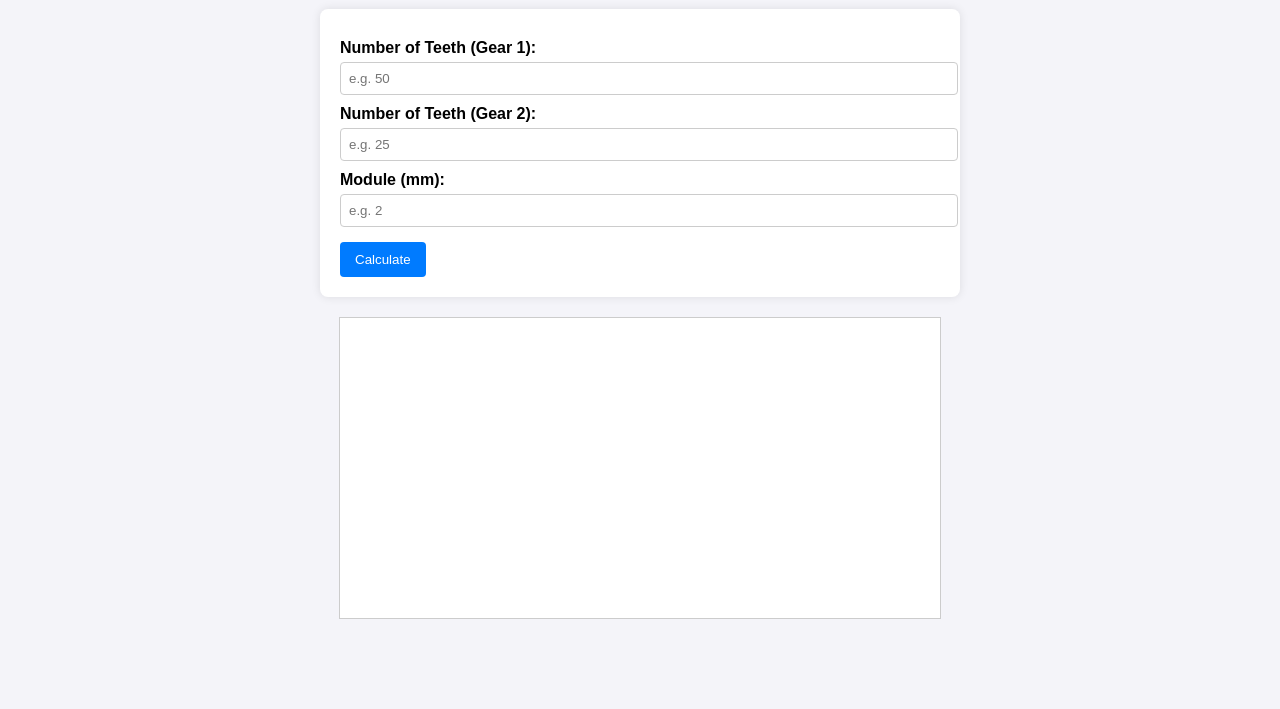
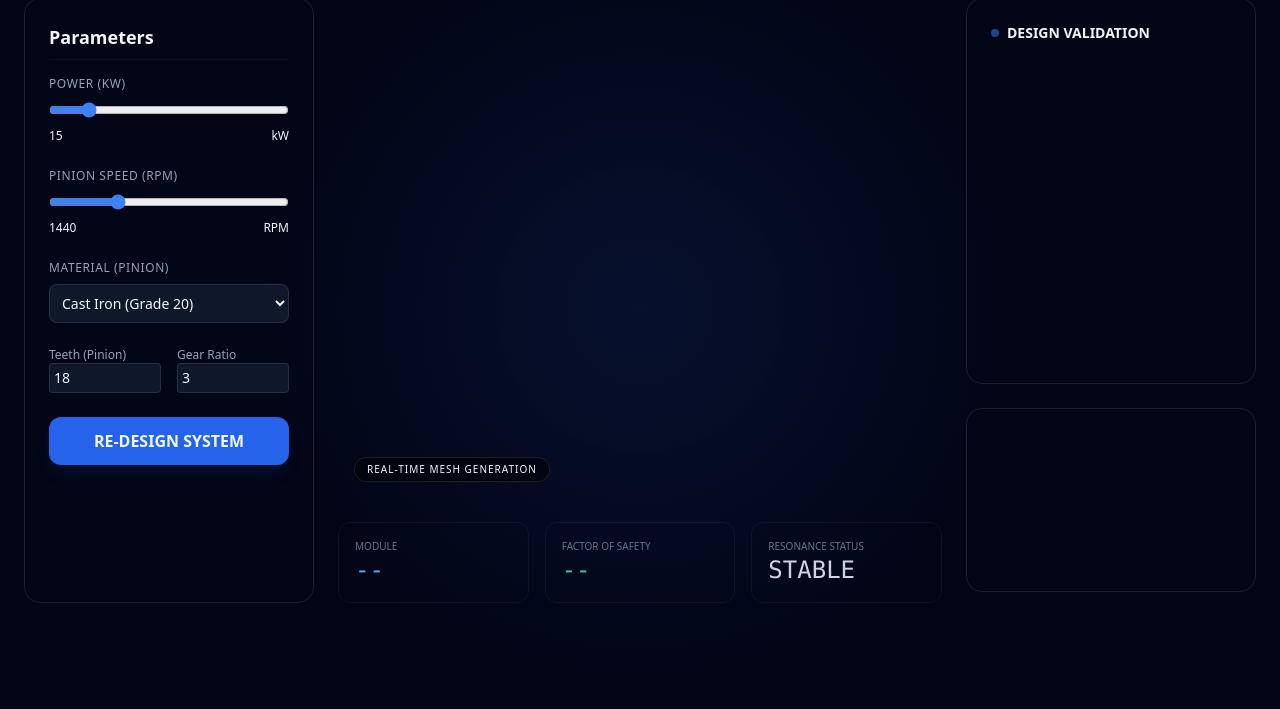
Before and after one commit to swati072/Swati-Talikoti, a plain HTML site: page index.html in a window 1280 px wide. Shown: the part 91-800 px from the top of the page. Drawn offline with nearby package versions, Linux system fonts and the light colour scheme.

Commit message:
Refactor index.html for SpurGear Pro redesign
Updated the Spur Gear Calculator to SpurGear Pro with new styles, scripts, and layout enhancements.

```diff
--- a/index.html
+++ b/index.html
@@ -1,176 +1,112 @@
 <!DOCTYPE html>
 <html lang="en">
 <head>
-  <meta charset="UTF-8">
-  <meta name="viewport" content="width=device-width, initial-scale=1.0">
-  <title>Spur Gear Calculator</title>
-  <style>
-    body {
-      font-family: Arial, sans-serif;
-      background: #f4f4f9;
-      margin: 0;
-      padding: 20px;
-    }
-    h1 {
-      text-align: center;
-      color: #333;
-    }
-    .calculator {
-      max-width: 600px;
-      margin: auto;
-      background: #fff;
-      padding: 20px;
-      border-radius: 8px;
-      box-shadow: 0 0 10px rgba(0,0,0,0.1);
-    }
-    label {
-      display: block;
-      margin-top: 10px;
-      font-weight: bold;
-    }
-    input {
-      width: 100%;
-      padding: 8px;
-      margin-top: 5px;
-      border: 1px solid #ccc;
-      border-radius: 4px;
-    }
-    button {
-      margin-top: 15px;
-      padding: 10px 15px;
-      background: #007bff;
-      color: white;
-      border: none;
-      border-radius: 4px;
-      cursor: pointer;
-    }
-    button:hover {
-      background: #0056b3;
-    }
-    .results {
-      margin-top: 20px;
-      padding: 15px;
-      background: #e9f7ef;
-      border: 1px solid #c3e6cb;
-      border-radius: 6px;
-    }
-    .results h2 {
-      margin-top: 0;
-      color: #2f6f31;
-    }
-    canvas {
-      display: block;
-      margin: 20px auto;
-      background: #fff;
-      border: 1px solid #ccc;
-    }
-  </style>
+    <meta charset="UTF-8">
+    <meta name="viewport" content="width=device-width, initial-scale=1.0">
+    <title>SpurGear Pro | Engineering Simulator</title>
+    <script src="https://cdn.tailwindcss.com"></script>
+    <script src="https://cdnjs.cloudflare.com/ajax/libs/three.js/r128/three.min.js"></script>
+    <script src="https://cdn.jsdelivr.net/npm/chart.js"></script>
+    <link rel="stylesheet" href="style.css">
 </head>
-<body>
-  <h1>Spur Gear Calculator</h1>
-  <div class="calculator">
-    <label for="teeth1">Number of Teeth (Gear 1):</label>
-    <input type="number" id="teeth1" placeholder="e.g. 50">
+<body class="bg-slate-950 text-slate-100 min-h-screen overflow-x-hidden">
+    <div class="fixed inset-0 bg-[radial-gradient(circle_at_center,_var(--tw-gradient-stops))] from-blue-900/20 via-slate-950 to-slate-950 -z-10"></div>
 
-    <label for="teeth2">Number of Teeth (Gear 2):</label>
-    <input type="number" id="teeth2" placeholder="e.g. 25">
+    <nav class="border-b border-white/10 backdrop-blur-md sticky top-0 z-50 px-8 py-4 flex justify-between items-center">
+        <h1 class="text-2xl font-bold tracking-tighter bg-gradient-to-r from-blue-400 to-emerald-400 bg-clip-text text-transparent">
+            SPURGEAR PRO <span class="text-xs font-mono text-slate-500 font-normal ml-2">v4.0 (DATA HANDBOOK)</span>
+        </h1>
+        <div class="flex gap-4 text-sm font-medium">
+            <span class="text-emerald-400">● Live Simulation</span>
+            <span class="text-slate-400">Lewis Equation Core</span>
+        </div>
+    </nav>
 
-    <label for="module">Module (mm):</label>
-    <input type="number" id="module" placeholder="e.g. 2">
+    <main class="p-6 grid grid-cols-12 gap-6">
+        <section class="col-span-12 lg:col-span-3 glass p-6 rounded-2xl border border-white/10">
+            <h2 class="text-lg font-semibold mb-4 border-b border-white/5 pb-2">Parameters</h2>
 
-    <button onclick="calculateGear()">Calculate</button>
+            <div class="space-y-6">
+                <div>
+                    <label class="block text-xs uppercase tracking-wider text-slate-400 mb-2">Power (kW)</label>
+                    <input type="range" id="power" min="1" max="100" value="15" class="w-full accent-blue-500">
+                    <div class="flex justify-between text-xs mt-1"><span id="powerVal">15</span><span>kW</span></div>
+                </div>
 
-    <div class="results" id="results" style="display:none;">
-      <h2>Results</h2>
-      <p id="pitch1"></p>
-      <p id="pitch2"></p>
-      <p id="centerDistance"></p>
-      <p id="addendum"></p>
-      <p id="dedendum"></p>
-    </div>
-  </div>
+                <div>
+                    <label class="block text-xs uppercase tracking-wider text-slate-400 mb-2">Pinion Speed (RPM)</label>
+                    <input type="range" id="rpm" min="100" max="5000" value="1440" class="w-full accent-blue-500">
+                    <div class="flex justify-between text-xs mt-1"><span id="rpmVal">1440</span><span>RPM</span></div>
+                </div>
 
-  <canvas id="gearCanvas" width="600" height="300"></canvas>
+                <div>
+                    <label class="block text-xs uppercase tracking-wider text-slate-400 mb-2">Material (Pinion)</label>
+                    <select id="material" class="w-full bg-slate-900 border border-white/10 rounded-lg p-2 text-sm focus:outline-none focus:ring-2 ring-blue-500">
+                        <option value="cast_iron">Cast Iron (Grade 20)</option>
+                        <option value="steel_c45">Steel C45 (Heat Treated)</option>
+                        <option value="alloy_steel">Alloy Steel (20MnCr5)</option>
+                    </select>
+                </div>
 
-  <script>
-    function calculateGear() {
-      const z1 = parseFloat(document.getElementById('teeth1').value);
-      const z2 = parseFloat(document.getElementById('teeth2').value);
-      const m = parseFloat(document.getElementById('module').value);
+                <div class="grid grid-cols-2 gap-4">
+                    <div>
+                        <label class="block text-xs text-slate-400">Teeth (Pinion)</label>
+                        <input type="number" id="z1" value="18" class="w-full bg-slate-900 border border-white/10 rounded p-1 text-sm">
+                    </div>
+                    <div>
+                        <label class="block text-xs text-slate-400">Gear Ratio</label>
+                        <input type="number" id="ratio" value="3" step="0.1" class="w-full bg-slate-900 border border-white/10 rounded p-1 text-sm">
+                    </div>
+                </div>
 
-      if (isNaN(z1) || isNaN(z2) || isNaN(m)) {
-        alert("Please enter valid numbers!");
-        return;
-      }
+                <button id="calculateBtn" class="w-full py-3 bg-blue-600 hover:bg-blue-500 transition-all rounded-xl font-bold shadow-lg shadow-blue-900/20">
+                    RE-DESIGN SYSTEM
+                </button>
+            </div>
+        </section>
 
-      // Spur gear formulas
-      const pitch1 = z1 * m; // Pitch circle diameter of gear 1
-      const pitch2 = z2 * m; // Pitch circle diameter of gear 2
-      const centerDistance = (pitch1 + pitch2) / 2; // Center distance
-      const addendum = m; // Addendum = module
-      const dedendum = 1.25 * m; // Dedendum approx = 1.25 * module
+        <section class="col-span-12 lg:col-span-6 space-y-6">
+            <div class="glass h-[500px] rounded-2xl relative overflow-hidden group">
+                <div id="canvas-container" class="w-full h-full"></div>
+                <div class="absolute bottom-4 left-4 flex gap-2">
+                    <div class="px-3 py-1 bg-black/50 backdrop-blur-md rounded-full text-[10px] border border-white/10 uppercase tracking-widest">
+                        Real-time Mesh Generation
+                    </div>
+                </div>
+            </div>
 
-      // Display results
-      document.getElementById('pitch1').innerText = `Pitch Diameter (Gear 1): ${pitch1.toFixed(2)} mm`;
-      document.getElementById('pitch2').innerText = `Pitch Diameter (Gear 2): ${pitch2.toFixed(2)} mm`;
-      document.getElementById('centerDistance').innerText = `Center Distance: ${centerDistance.toFixed(2)} mm`;
-      document.getElementById('addendum').innerText = `Addendum: ${addendum.toFixed(2)} mm`;
-      document.getElementById('dedendum').innerText = `Dedendum: ${dedendum.toFixed(2)} mm`;
+            <div class="grid grid-cols-3 gap-4">
+                <div class="glass p-4 rounded-xl border border-white/5">
+                    <p class="text-[10px] text-slate-500 uppercase">Module</p>
+                    <p id="resModule" class="text-2xl font-mono text-blue-400">--</p>
+                </div>
+                <div class="glass p-4 rounded-xl border border-white/5">
+                    <p class="text-[10px] text-slate-500 uppercase">Factor of Safety</p>
+                    <p id="resFOS" class="text-2xl font-mono text-emerald-400">--</p>
+                </div>
+                <div class="glass p-4 rounded-xl border border-white/5">
+                    <p class="text-[10px] text-slate-500 uppercase">Resonance Status</p>
+                    <p id="resStatus" class="text-2xl font-mono text-slate-300">STABLE</p>
+                </div>
+            </div>
+        </section>
 
-      document.getElementById('results').style.display = "block";
+        <section class="col-span-12 lg:col-span-3 space-y-6">
+            <div class="glass p-6 rounded-2xl border border-white/10">
+                <h2 class="text-sm font-bold mb-4 flex items-center gap-2">
+                    <span class="w-2 h-2 bg-blue-500 rounded-full animate-pulse"></span>
+                    DESIGN VALIDATION
+                </h2>
+                <div id="outputLog" class="space-y-3 text-xs font-mono text-slate-400 h-[300px] overflow-y-auto">
+                    </div>
+            </div>
 
-      // Draw gears
-      drawGears(z1, pitch1, z2, pitch2, centerDistance);
-    }
+            <div class="glass p-4 rounded-2xl border border-white/10">
+                <canvas id="loadChart"></canvas>
+            </div>
+        </section>
+    </main>
 
-    function drawGears(teeth1, pitch1, teeth2, pitch2, centerDistance) {
-      const canvas = document.getElementById('gearCanvas');
-      const ctx = canvas.getContext('2d');
-      ctx.clearRect(0, 0, canvas.width, canvas.height);
-
-      // Scale down diameters for drawing
-      const scale = 3; // pixels per mm
-      const r1 = (pitch1 / 2) / scale;
-      const r2 = (pitch2 / 2) / scale;
-
-      const centerX1 = canvas.width / 2 - centerDistance / (2 * scale);
-      const centerY = canvas.height / 2;
-      const centerX2 = canvas.width / 2 + centerDistance / (2 * scale);
-
-      // Draw gear 1
-      drawGear(ctx, centerX1, centerY, r1, teeth1, "blue");
-
-      // Draw gear 2
-      drawGear(ctx, centerX2, centerY, r2, teeth2, "red");
-    }
-
-    function drawGear(ctx, cx, cy, radius, teeth, color) {
-      ctx.strokeStyle = color;
-      ctx.fillStyle = color;
-      ctx.beginPath();
-      ctx.arc(cx, cy, radius, 0, 2 * Math.PI);
-      ctx.stroke();
-
-      // Draw teeth as triangular shapes
-      for (let i = 0; i < teeth; i++) {
-        const angle = (2 * Math.PI / teeth) * i;
-        const nextAngle = angle + (2 * Math.PI / teeth) * 0.5;
-
-        const x1 = cx + radius * Math.cos(angle);
-        const y1 = cy + radius * Math.sin(angle);
-        const x2 = cx + (radius + 8) * Math.cos(angle + 0.05);
-        const y2 = cy + (radius + 8) * Math.sin(angle + 0.05);
-        const x3 = cx + radius * Math.cos(nextAngle);
-        const y3 = cy + radius * Math.sin(nextAngle);
-
-        ctx.beginPath();
-        ctx.moveTo(x1, y1);
-        ctx.lineTo(x2, y2);
-        ctx.lineTo(x3, y3);
-        ctx.closePath();
-        ctx.fill();
-      }
-    }
-  </script>
+    <script src="main.js"></script>
 </body>
 </html>
```
